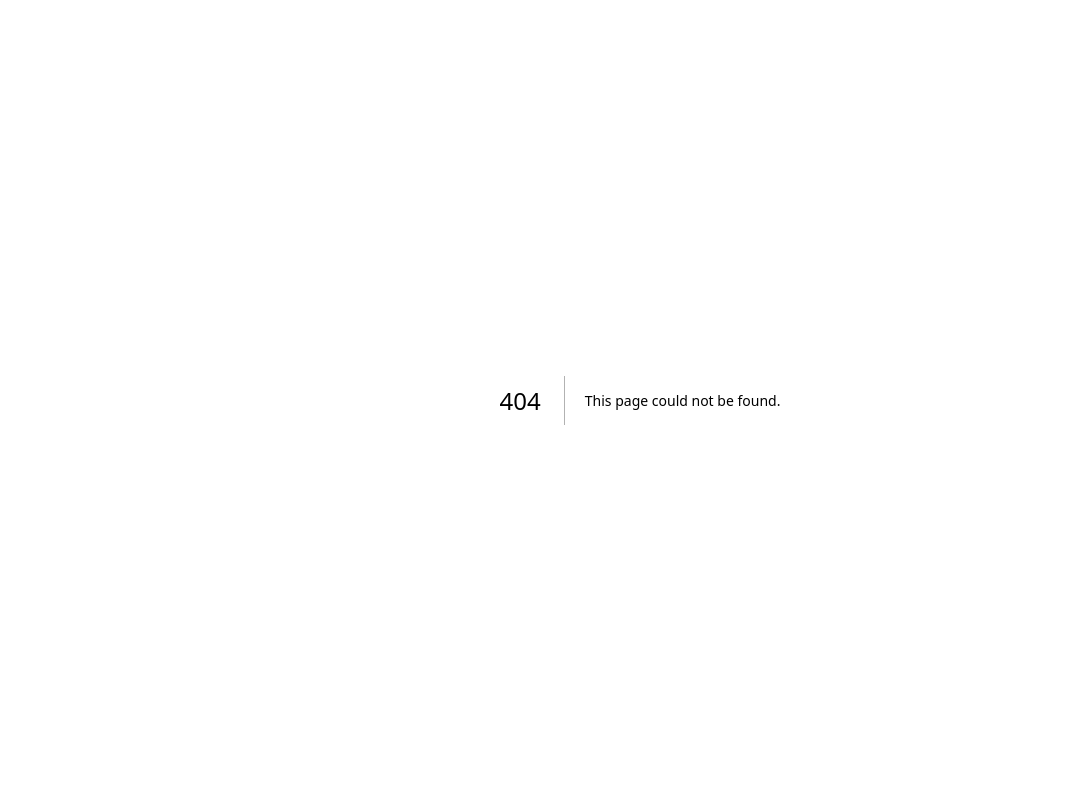
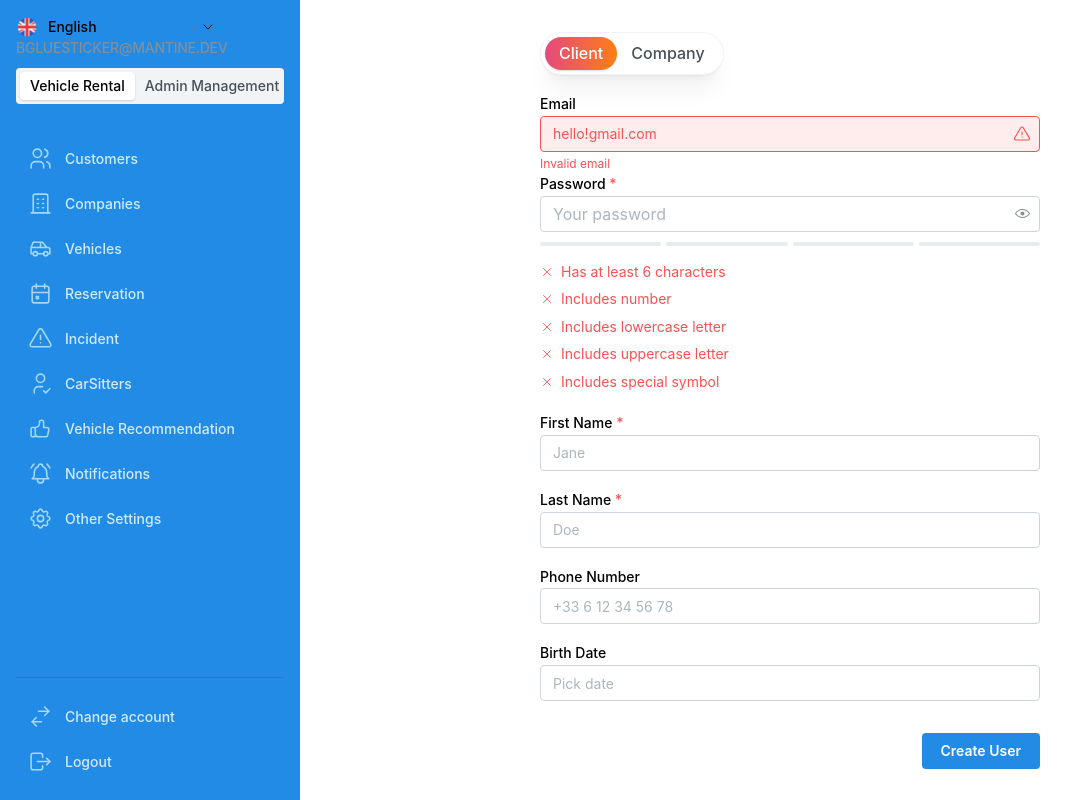
Before and after one commit to justinDev91/flexcars-aws, a Next.js app in the folder src/flexcars-frontend/: page /dashboard/users/create in a window 1280 px wide. Before the commit this address had no page. Shown: the whole page, without its empty margins (0-1087 px from the left). Built offline with nearby package versions, Linux system fonts and the light colour scheme; sample sign-in values are in the browser's storage.

Commit message:
feat(front-admin): add create user form

```diff
--- /dev/null
+++ b/src/flexcars-frontend/app/dashboard/styles/ContainedInput.module.css
@@ -0,0 +1,17 @@
+.root {
+  position: relative;
+}
+
+.input {
+  height: 54px;
+  padding-top: 18px;
+}
+
+.label {
+  position: absolute;
+  pointer-events: none;
+  font-size: var(--mantine-font-size-xs);
+  padding-left: var(--mantine-spacing-sm);
+  padding-top: calc(var(--mantine-spacing-sm) / 2);
+  z-index: 1;
+}
--- /dev/null
+++ b/src/flexcars-frontend/app/dashboard/styles/GradientSegmentedControl.module.css
@@ -0,0 +1,28 @@
+.root {
+  background-color: light-dark(var(--mantine-color-white), var(--mantine-color-dark-6));
+  box-shadow: var(--mantine-shadow-md);
+  border: 1px solid light-dark(var(--mantine-color-gray-1), var(--mantine-color-dark-4));
+}
+
+.indicator {
+  background-image: linear-gradient(
+    to right,
+    var(--mantine-color-pink-filled),
+    var(--mantine-color-orange-filled)
+  );
+}
+
+.control {
+  &::before {
+    display: none;
+  }
+}
+
+.label {
+  &,
+  &:hover {
+    &[data-active] {
+      color: var(--mantine-color-white);
+    }
+  }
+}
--- /dev/null
+++ b/src/flexcars-frontend/app/dashboard/styles/InputValidation.module.css
@@ -0,0 +1,7 @@
+.invalid {
+  background-color: var(--mantine-color-red-light);
+}
+
+.icon {
+  color: light-dark(var(--mantine-color-red-6), var(--mantine-color-red-7));
+}
--- /dev/null
+++ b/src/flexcars-frontend/app/dashboard/users/components/InputValidation.tsx
@@ -0,0 +1,15 @@
+import { IconAlertTriangle } from '@tabler/icons-react';
+import { TextInput } from '@mantine/core';
+import classes from '../../styles/InputValidation.module.css';
+
+export function InputValidation() {
+  return (
+    <TextInput
+      label="Email"
+      error="Invalid email"
+      defaultValue="hello!gmail.com"
+      classNames={{ input: classes.invalid }}
+      rightSection={<IconAlertTriangle stroke={1.5} size={18} className={classes.icon} />}
+    />
+  );
+}
--- /dev/null
+++ b/src/flexcars-frontend/app/dashboard/users/components/PasswordStrength.tsx
@@ -0,0 +1,73 @@
+import { IconCheck, IconX } from '@tabler/icons-react';
+import { Box, Center, Group, PasswordInput, Progress, Text } from '@mantine/core';
+import { useInputState } from '@mantine/hooks';
+
+function PasswordRequirement({ meets, label }: { meets: boolean; label: string }) {
+  return (
+    <Text component="div" c={meets ? 'teal' : 'red'} mt={5} size="sm">
+      <Center inline>
+        {meets ? <IconCheck size={14} stroke={1.5} /> : <IconX size={14} stroke={1.5} />}
+        <Box ml={7}>{label}</Box>
+      </Center>
+    </Text>
+  );
+}
+
+const requirements = [
+  { re: /[0-9]/, label: 'Includes number' },
+  { re: /[a-z]/, label: 'Includes lowercase letter' },
+  { re: /[A-Z]/, label: 'Includes uppercase letter' },
+  { re: /[$&+,:;=?@#|'<>.^*()%!-]/, label: 'Includes special symbol' },
+];
+
+function getStrength(password: string) {
+  let multiplier = password.length > 5 ? 0 : 1;
+
+  requirements.forEach((requirement) => {
+    if (!requirement.re.test(password)) {
+      multiplier += 1;
+    }
+  });
+
+  return Math.max(100 - (100 / (requirements.length + 1)) * multiplier, 0);
+}
+
+export function PasswordStrength() {
+  const [value, setValue] = useInputState('');
+  const strength = getStrength(value);
+  const checks = requirements.map((requirement, index) => (
+    <PasswordRequirement key={index} label={requirement.label} meets={requirement.re.test(value)} />
+  ));
+  const bars = Array(4)
+    .fill(0)
+    .map((_, index) => (
+      <Progress
+        styles={{ section: { transitionDuration: '0ms' } }}
+        value={
+          value.length > 0 && index === 0 ? 100 : strength >= ((index + 1) / 4) * 100 ? 100 : 0
+        }
+        color={strength > 80 ? 'teal' : strength > 50 ? 'yellow' : 'red'}
+        key={index}
+        size={4}
+      />
+    ));
+
+  return (
+    <div>
+      <PasswordInput
+        value={value}
+        onChange={setValue}
+        placeholder="Your password"
+        label="Password"
+        required
+      />
+
+      <Group gap={5} grow mt="xs" mb="md">
+        {bars}
+      </Group>
+
+      <PasswordRequirement label="Has at least 6 characters" meets={value.length > 5} />
+      {checks}
+    </div>
+  );
+}
--- /dev/null
+++ b/src/flexcars-frontend/app/dashboard/users/create/page.tsx
@@ -0,0 +1,118 @@
+'use client';
+
+import {
+  Box,
+  Button,
+  Group,
+  TextInput,
+  Stack,
+  SegmentedControl,
+  Select,
+} from '@mantine/core';
+import { DateInput } from '@mantine/dates';
+import { useForm, zodResolver } from '@mantine/form';
+import { z } from 'zod';
+import { useState } from 'react';
+import { PasswordStrength } from '../components/PasswordStrength';
+import { InputValidation } from '../components/InputValidation';
+import segmentedClasses from '../../styles/GradientSegmentedControl.module.css';
+import selectClasses from '../../styles/ContainedInput.module.css';
+
+const schema = z.object({
+  email: z.string().email({ message: 'Invalid email' }),
+  password: z.string().min(6, 'Password must be at least 6 characters').optional(),
+  firstName: z.string().min(1, 'First name is required'),
+  lastName: z.string().min(1, 'Last name is required'),
+  phoneNumber: z.string().optional(),
+  birthDate: z.string().optional(),
+  companyId: z.string().optional(),
+});
+
+export default function CreateUserForm() {
+  const [userType, setUserType] = useState<'Client' | 'Company'>('Client');
+
+  const form = useForm({
+    validate: zodResolver(schema),
+    initialValues: {
+      email: '',
+      password: '',
+      firstName: '',
+      lastName: '',
+      phoneNumber: '',
+      birthDate: null,
+      companyId: '',
+    },
+  });
+
+  const handleSubmit = (values: typeof form.values) => {
+    console.log('Form submitted:', { ...values, userType });
+    // Submit logic here
+  };
+
+  return (
+    <Box maw={500} mx="auto">
+      <form onSubmit={form.onSubmit(handleSubmit)}>
+        <SegmentedControl
+          radius="xl"
+          size="md"
+          data={['Client', 'Company']}
+          value={userType}
+          onChange={(value) => setUserType(value as 'Client' | 'Company')}
+          classNames={segmentedClasses}
+          mb="md"
+        />
+
+        <InputValidation />
+
+        <PasswordStrength />
+
+        <Stack mt="md">
+          <TextInput
+            label="First Name"
+            placeholder="Jane"
+            required
+            {...form.getInputProps('firstName')}
+          />
+
+          <TextInput
+            label="Last Name"
+            placeholder="Doe"
+            required
+            {...form.getInputProps('lastName')}
+          />
+
+          <TextInput
+            label="Phone Number"
+            placeholder="+33 6 12 34 56 78"
+            {...form.getInputProps('phoneNumber')}
+          />
+
+          <DateInput
+            label="Birth Date"
+            placeholder="Pick date"
+            valueFormat="YYYY-MM-DD"
+            {...form.getInputProps('birthDate')}
+          />
+
+          {userType === 'Company' && (
+            <Select
+              label="Select Company"
+              placeholder="Pick a company"
+              data={[
+                { value: 'company-uuid-1234', label: 'Acme Corp' },
+                { value: 'company-uuid-5678', label: 'Globex Inc.' },
+                { value: 'company-uuid-9012', label: 'Initech' },
+              ]}
+              classNames={selectClasses}
+              {...form.getInputProps('companyId')}
+            />
+          )}
+        </Stack>
+
+        <Group justify="flex-end" mt="xl">
+          <Button type="submit">Create User</Button>
+        </Group>
+      </form>
+    </Box>
+  );
+}
```
